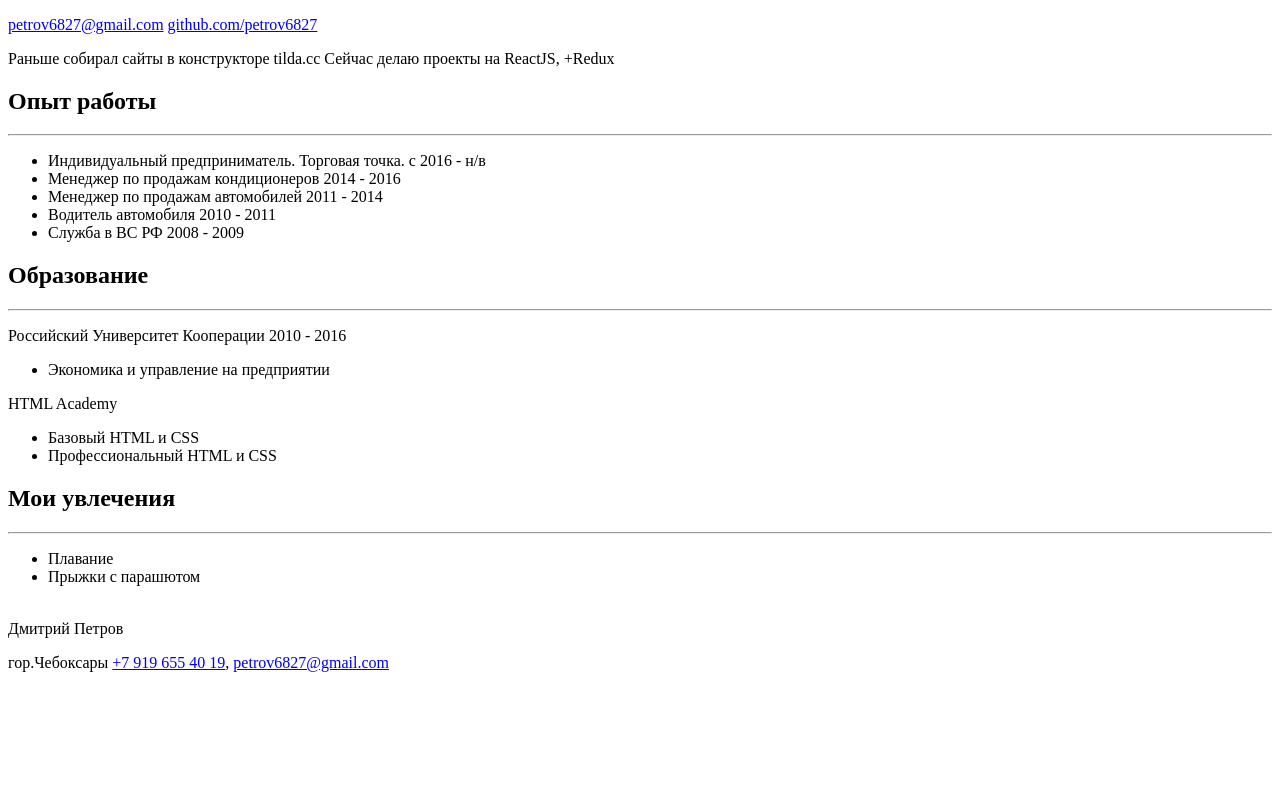
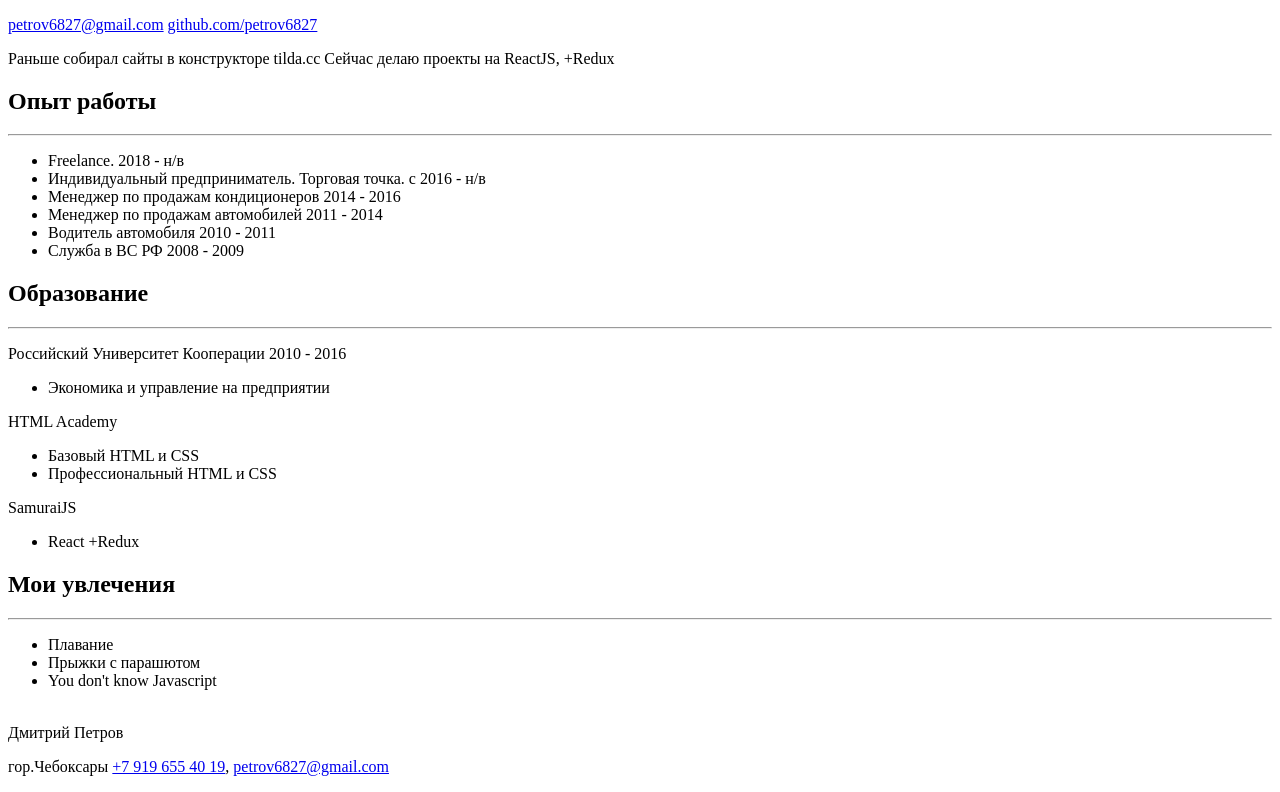
Before and after one commit to petrov6827/resume-Petrov-, a plain HTML site: page index.html in a window 1280 px wide. Shown: the part 105-897 px from the top of the page. Before the commit the page ends 800 px from the top, so only its background shows below. Drawn offline with Linux system fonts and the light colour scheme.

Commit message:
Update index.html

```diff
--- a/index.html
+++ b/index.html
@@ -20,6 +20,7 @@
             </p>
             <h2>Опыт работы</h2><hr>
             <ul>
+                <li>Freelance. 2018 - н/в</li>
                 <li>Индивидуальный предприниматель. Торговая точка. с 2016 - н/в</li>
                 <li>Менеджер по продажам кондиционеров 2014 - 2016</li>
                 <li>Менеджер по продажам автомобилей 2011 - 2014</li>
@@ -38,12 +39,17 @@
                         <li>Базовый HTML и CSS</li>
                         <li>Профессиональный HTML и CSS</li>
                     </ul>
+                <p>SamuraiJS</p>
+                    <ul>
+                        <li>React +Redux</li>
+                    </ul>
             </div>
             <div>
                 <h2>Мои увлечения</h2> <hr>
                 <ul>
                     <li>Плавание</li>
                     <li>Прыжки с парашютом</li>
+                    <li>You don't know Javascript</li>
                 </ul>
             </div>
         </div>
```
